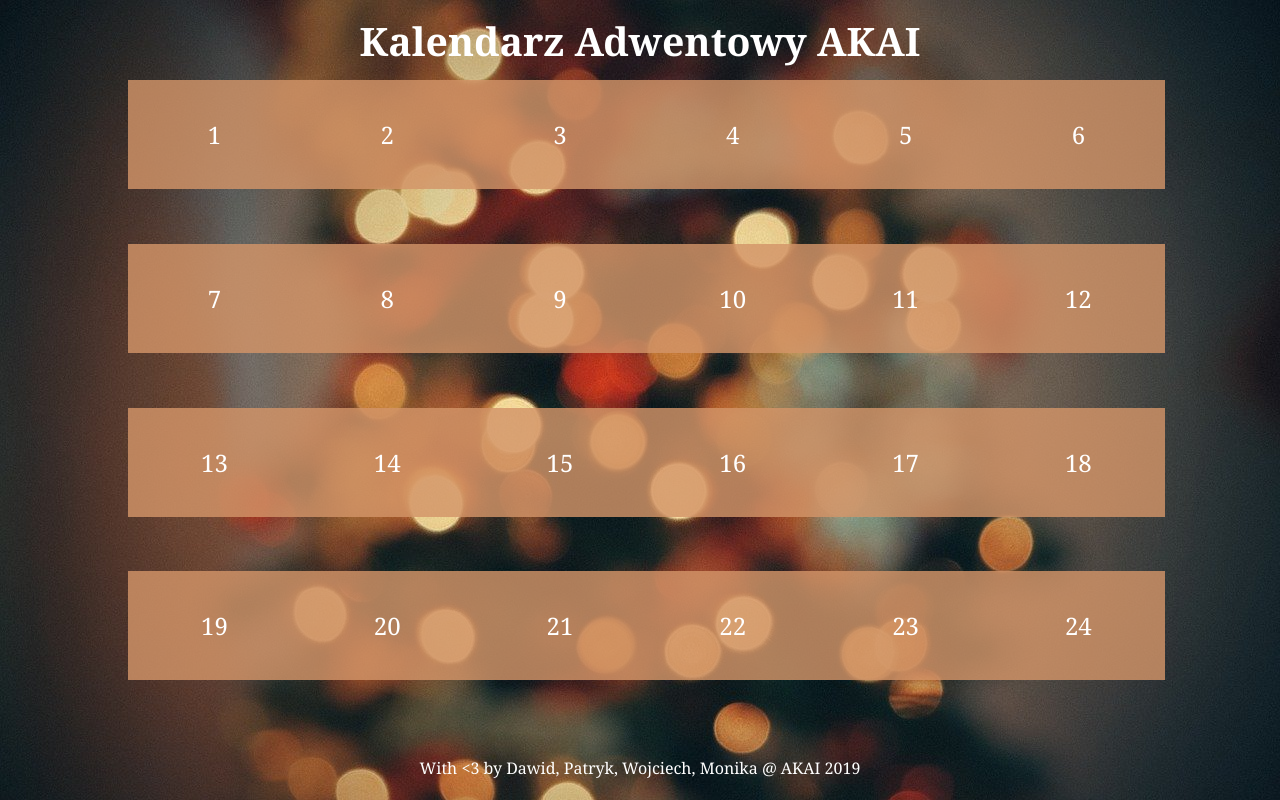
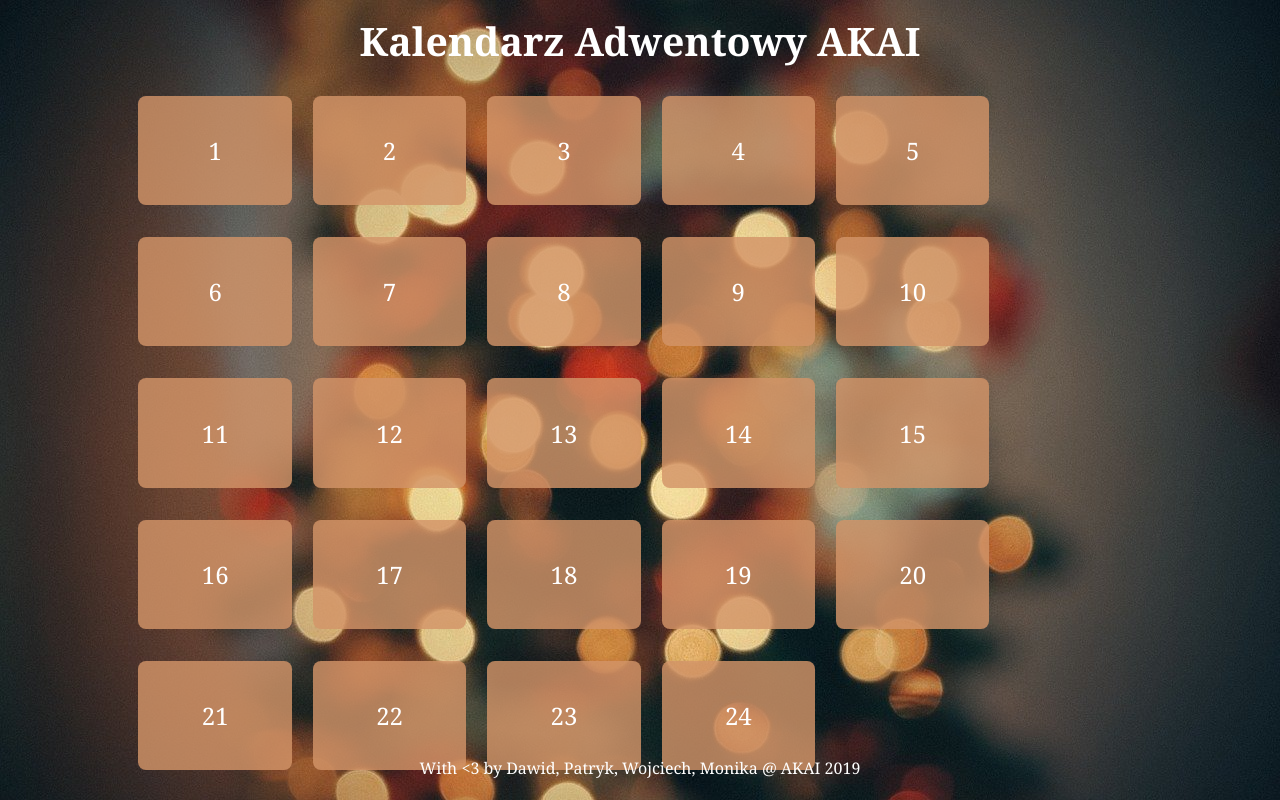
Before and after one commit to akai-org/advent_calendar, a Vue app in the folder advent_calendar_frontend/: page /#/ in a window 1280 px wide. Built offline with nearby package versions, Linux system fonts and the light colour scheme.

Commit message:
Add gutter to grid

```diff
--- a/advent_calendar_frontend/src/views/Home.vue
+++ b/advent_calendar_frontend/src/views/Home.vue
@@ -1,36 +1,56 @@
 <template>
   <div class="main-page">
-    <router-link  v-for="index in 24" :key="index" :to="`/task/${index}`" class="day-link">
+    <div class="main-page__container">
+      <div v-for="index in 24" :key="index" class="day-link">
+        <router-link :to="`/task/${index}`" class="day-link__tag">
           {{ index }}
         </router-link>
+      </div>
+    </div>
   </div>
 </template>
 
 <style lang="scss" scoped>
-$first-background: #d39569d0;
-//$second-background: #ffffffcc;
+$link-background: #d39569d0;
 $text-color: #ffffff;
 
+.main-page {
+  display: flex;
+  justify-content: center;
 
-.main-page {
-  margin-left: 10%;
+  font-family: Cambria, Cochin, Georgia, Times, 'Times New Roman', serif;
+
+  &__container {
+    width: 80%;
+
     display: flex;
     flex-flow: row wrap;
-  font-family: Cambria, Cochin, Georgia, Times, 'Times New Roman', serif;
+  }
 
   .day-link {
-    box-sizing: border-box;
+    height: (100% / 6);
     width: 15%;
-    height: (100% / 6);
-    padding: 0.65rem;
 
+    margin: 1rem 0.65rem;
+
+    align-items: center;
     display: flex;
     justify-content: center;
+
+    &__tag {
+      border-radius: 8px;
+      box-sizing: border-box;
+      height: 100%;
+      width: 100%;
+
       align-items: center;
+      display: flex;
+      justify-content: center;
 
-    text-decoration: none;
+      background: $link-background;
       color: $text-color;
       font-size: 1.5rem;
+      text-decoration: none;
 
       &:visited,
       &:hover,
@@ -38,38 +58,15 @@ $text-color: #ffffff;
       &:focus {
         color: $text-color;
       }
-  }
-
-
-  .day-link:nth-child(8n+1),
-  .day-link:nth-child(8n+3),
-  .day-link:nth-child(8n+6),
-  .day-link:nth-child(8n) {
-  background: $first-background;
 
       &:hover,
       &:focus {
-     background-color: darken($first-background, 4%);
+        background-color: darken($link-background, 6.5%);
       }
 
       &:active {
-    background-color: darken($first-background, 7%);
+        background-color: darken($link-background, 11%);
       }
-  }
-
-  .day-link:nth-child(8n+2),
-  .day-link:nth-child(8n+4),
-  .day-link:nth-child(8n+5),
-  .day-link:nth-child(8n+7) {
-  background: $first-background;
-
-    &:hover,
-    &:focus {
-    background-color: darken($first-background, 4%);
-    }
-
-    &:active {
-    background-color: darken($first-background, 7%);
     }
   }
 }
```
Lines whose indentation alone changed are shown as unchanged.
